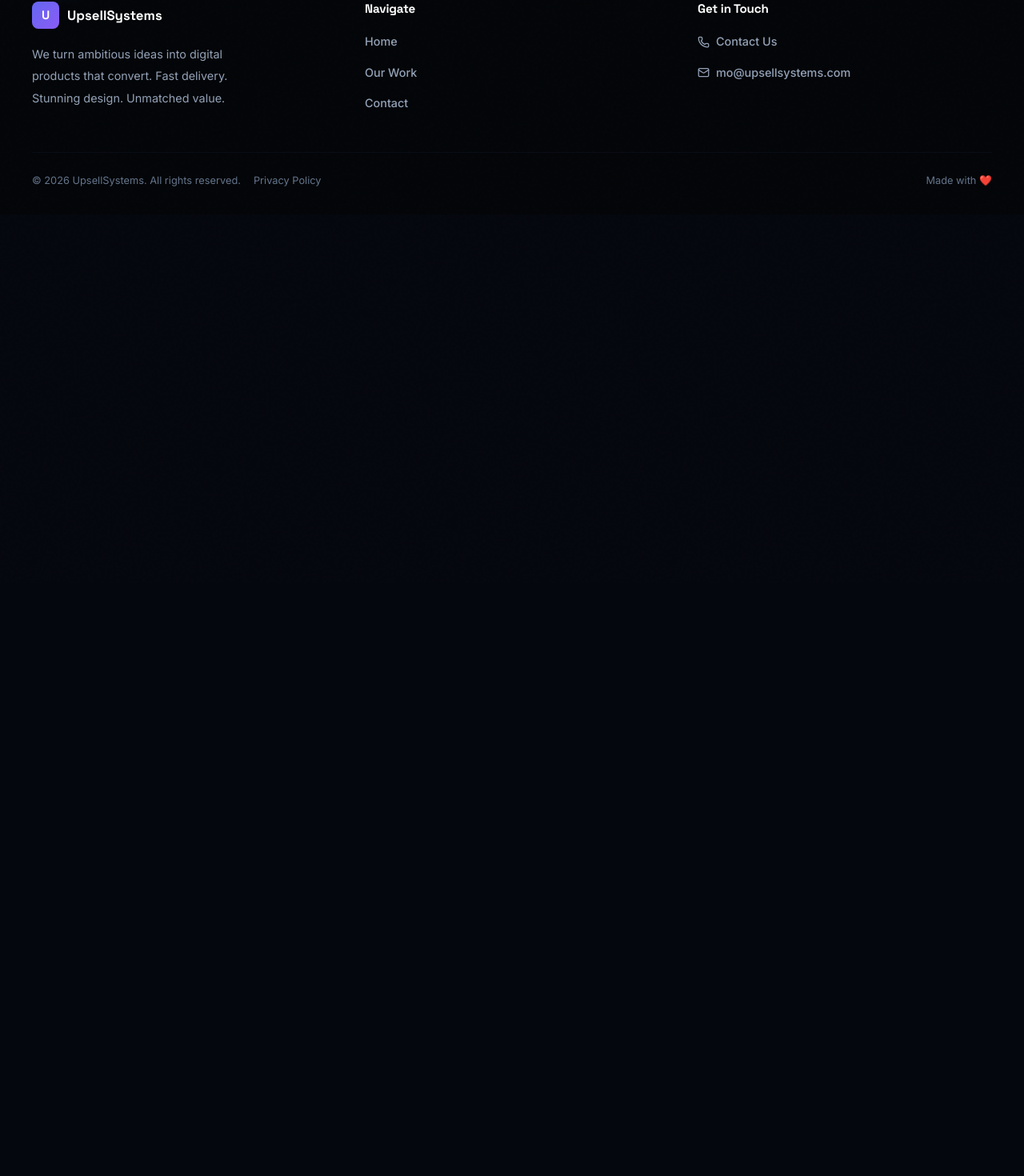
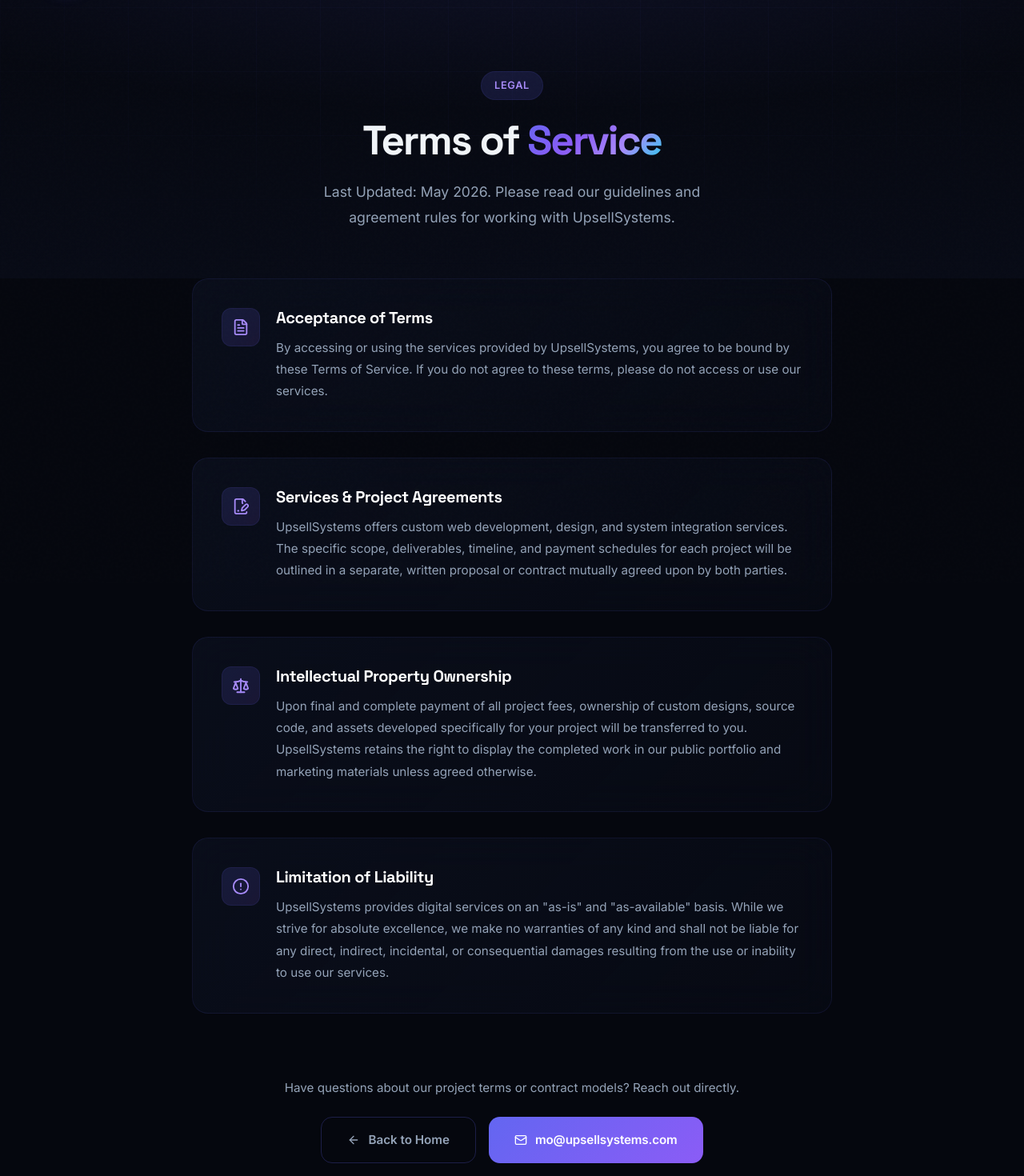
Before and after one commit to mustafaexce-creator/Upsellsystems, a React (Vite) app: page /terms in a window 1280 px wide. Shown: the part 71-1541 px from the top of the page at 80% size. Before the commit the page ends 800 px from the top, so only its background shows below. Built offline with nearby package versions, Linux system fonts and the light colour scheme.

Commit message:
Create terms of service page and add footer link

```diff
--- a/src/App.jsx
+++ b/src/App.jsx
@@ -5,6 +5,7 @@
 import PortfolioPage from './pages/PortfolioPage'
 import ContactPage from './pages/ContactPage'
 import PrivacyPage from './pages/PrivacyPage'
+import TermsPage from './pages/TermsPage'
 import ScrollToTop from './components/ScrollToTop'
 
 function App() {
@@ -19,6 +20,7 @@
           <Route path="/portfolio" element={<PortfolioPage />} />
           <Route path="/contact" element={<ContactPage />} />
           <Route path="/privacy" element={<PrivacyPage />} />
+          <Route path="/terms" element={<TermsPage />} />
         </Routes>
       </main>
       <Footer />
--- a/src/components/Footer.jsx
+++ b/src/components/Footer.jsx
@@ -49,7 +49,10 @@
       }}>
         <div style={{ display: 'flex', alignItems: 'center', gap: '16px', flexWrap: 'wrap' }}>
           <p style={{ color: 'var(--text-muted)', fontSize: '0.8rem' }}>© 2026 UpsellSystems. All rights reserved.</p>
+          <span style={{ color: 'rgba(99,102,241,0.2)', fontSize: '0.8rem' }}>•</span>
           <Link to="/privacy" style={{ color: 'var(--text-muted)', fontSize: '0.8rem', textDecoration: 'none', transition: 'color 0.3s ease' }} onMouseOver={(e) => e.target.style.color = 'white'} onMouseOut={(e) => e.target.style.color = 'var(--text-muted)'}>Privacy Policy</Link>
+          <span style={{ color: 'rgba(99,102,241,0.2)', fontSize: '0.8rem' }}>•</span>
+          <Link to="/terms" style={{ color: 'var(--text-muted)', fontSize: '0.8rem', textDecoration: 'none', transition: 'color 0.3s ease' }} onMouseOver={(e) => e.target.style.color = 'white'} onMouseOut={(e) => e.target.style.color = 'var(--text-muted)'}>Terms of Service</Link>
         </div>
         <p style={{ color: 'var(--text-muted)', fontSize: '0.8rem' }}>Made with ❤️</p>
       </div>
--- /dev/null
+++ b/src/pages/TermsPage.jsx
@@ -0,0 +1,121 @@
+import { useEffect } from 'react'
+import { Link } from 'react-router-dom'
+import { Scale, FileText, FileSignature, AlertCircle, Mail, ArrowLeft } from 'lucide-react'
+import useInView from '../hooks/useInView'
+
+export default function TermsPage() {
+  const [heroRef, heroVisible] = useInView()
+  const [contentRef, contentVisible] = useInView()
+
+  useEffect(() => {
+    window.scrollTo(0, 0)
+  }, [])
+
+  const sections = [
+    {
+      icon: FileText,
+      title: 'Acceptance of Terms',
+      desc: 'By accessing or using the services provided by UpsellSystems, you agree to be bound by these Terms of Service. If you do not agree to these terms, please do not access or use our services.'
+    },
+    {
+      icon: FileSignature,
+      title: 'Services & Project Agreements',
+      desc: 'UpsellSystems offers custom web development, design, and system integration services. The specific scope, deliverables, timeline, and payment schedules for each project will be outlined in a separate, written proposal or contract mutually agreed upon by both parties.'
+    },
+    {
+      icon: Scale,
+      title: 'Intellectual Property Ownership',
+      desc: 'Upon final and complete payment of all project fees, ownership of custom designs, source code, and assets developed specifically for your project will be transferred to you. UpsellSystems retains the right to display the completed work in our public portfolio and marketing materials unless agreed otherwise.'
+    },
+    {
+      icon: AlertCircle,
+      title: 'Limitation of Liability',
+      desc: 'UpsellSystems provides digital services on an "as-is" and "as-available" basis. While we strive for absolute excellence, we make no warranties of any kind and shall not be liable for any direct, indirect, incidental, or consequential damages resulting from the use or inability to use our services.'
+    }
+  ]
+
+  return (
+    <>
+      <section style={{
+        background: 'radial-gradient(ellipse 70% 50% at 50% 0%, rgba(99,102,241,0.1), transparent), linear-gradient(180deg, #05070E, #080B16)',
+        paddingTop: '160px', paddingBottom: '60px', position: 'relative',
+      }}>
+        <div className="bg-grid" />
+        <div ref={heroRef} className={`section-container fade-in-up ${heroVisible ? 'visible' : ''}`} style={{ padding: '0 24px', textAlign: 'center' }}>
+          <div className="section-label" style={{ margin: '0 auto 20px' }}>Legal</div>
+          <h1 style={{ fontSize: 'clamp(2.2rem, 4.5vw, 3.2rem)', fontWeight: 900, marginBottom: '18px', letterSpacing: '-0.04em' }}>
+            Terms of <span className="gradient-text">Service</span>
+          </h1>
+          <p style={{ color: 'var(--text-secondary)', fontSize: '1.1rem', maxWidth: '520px', margin: '0 auto', lineHeight: 1.8 }}>
+            Last Updated: May 2026. Please read our guidelines and agreement rules for working with UpsellSystems.
+          </p>
+        </div>
+      </section>
+
+      <section style={{ background: 'var(--bg-primary)', position: 'relative', paddingBottom: '120px' }}>
+        <div ref={contentRef} className={`section-container fade-in-up ${contentVisible ? 'visible' : ''}`} style={{ paddingTop: '0' }}>
+          <div style={{
+            maxWidth: '800px',
+            margin: '0 auto',
+            display: 'flex',
+            flexDirection: 'column',
+            gap: '32px'
+          }}>
+            {sections.map((section, idx) => {
+              const Icon = section.icon
+              return (
+                <div key={idx} className="glass-card animated-border" style={{
+                  padding: '36px',
+                  borderRadius: '20px',
+                  background: 'linear-gradient(135deg, rgba(12, 17, 32, 0.7), rgba(12, 17, 32, 0.3))',
+                  border: '1px solid var(--border)',
+                  position: 'relative',
+                  overflow: 'hidden'
+                }}>
+                  <div style={{ display: 'flex', gap: '20px', alignItems: 'flex-start' }}>
+                    <div style={{
+                      width: '48px',
+                      height: '48px',
+                      borderRadius: '12px',
+                      background: 'linear-gradient(135deg, var(--glow-1), var(--glow-2))',
+                      border: '1px solid var(--border)',
+                      display: 'flex',
+                      alignItems: 'center',
+                      justifyContent: 'center',
+                      color: 'var(--accent-3)',
+                      flexShrink: 0
+                    }}>
+                      <Icon size={22} />
+                    </div>
+                    <div>
+                      <h3 style={{ fontSize: '1.25rem', fontWeight: 700, marginBottom: '12px', color: 'white' }}>
+                        {section.title}
+                      </h3>
+                      <p style={{ color: 'var(--text-secondary)', fontSize: '0.95rem', lineHeight: 1.8 }}>
+                        {section.desc}
+                      </p>
+                    </div>
+                  </div>
+                </div>
+              )
+            })}
+
+            <div style={{ textAlign: 'center', marginTop: '48px' }}>
+              <p style={{ color: 'var(--text-secondary)', marginBottom: '24px', fontSize: '0.95rem' }}>
+                Have questions about our project terms or contract models? Reach out directly.
+              </p>
+              <div style={{ display: 'flex', justifyContent: 'center', gap: '16px', flexWrap: 'wrap' }}>
+                <Link to="/" className="cta-secondary">
+                  <ArrowLeft size={16} /> Back to Home
+                </Link>
+                <a href="mailto:mo@upsellsystems.com" className="cta-button" style={{ textDecoration: 'none' }}>
+                  <span><Mail size={16} /> mo@upsellsystems.com</span>
+                </a>
+              </div>
+            </div>
+          </div>
+        </div>
+      </section>
+    </>
+  )
+}
```
